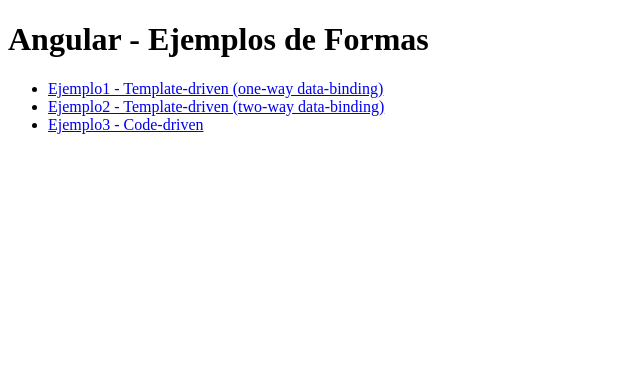
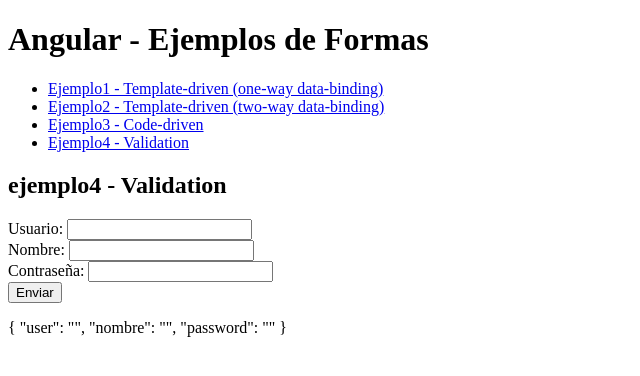
Before and after one commit to jsolisu/ng-formas, an Angular app: page /ej4 in a window 1280 px wide. Before the commit this address led to /. Shown: the top 376 px of the page, without its empty margins (0-640 px from the left). Built offline with nearby package versions, Linux system fonts and the light colour scheme.

Commit message:
Ejemplo 4 - Validation

```diff
--- a/src/app/app.component.ts
+++ b/src/app/app.component.ts
@@ -20,6 +20,10 @@
         <a [routerLink]="['/ej3']"
            routerLinkActive="router-link-active">Ejemplo3 - Code-driven</a>
       </li>
+      <li>
+        <a [routerLink]="['/ej4']"
+           routerLinkActive="router-link-active">Ejemplo4 - Validation</a>
+      </li>
     </ul>
     <router-outlet />
   `,
--- a/src/app/app.routes.ts
+++ b/src/app/app.routes.ts
@@ -2,9 +2,11 @@
 import { Ejemplo1Component } from './ejemplo1/ejemplo1.component';
 import { Ejemplo2Component } from './ejemplo2/ejemplo2.component';
 import { Ejemplo3Component } from './ejemplo3/ejemplo3.component';
+import { Ejemplo4Component } from './ejemplo4/ejemplo4.component';
 
 export const routes: Routes = [
     { path: 'ej1', component: Ejemplo1Component },
     { path: 'ej2', component: Ejemplo2Component },
-    { path: 'ej3', component: Ejemplo3Component }
+    { path: 'ej3', component: Ejemplo3Component },
+    { path: 'ej4', component: Ejemplo4Component }
 ];
--- /dev/null
+++ b/src/app/ejemplo4/ejemplo4.component.html
@@ -0,0 +1,27 @@
+<h2>ejemplo4 - Validation</h2>
+<!-- Nota: NgForm tiene por selector form, es decir, aunque form es HTML en realidad es Angular.
+     Siempre que se importe FormsModule. -->
+<form (ngSubmit)="submit()" [formGroup]="userForm">
+    <div>
+        <label>Usuario:&nbsp;</label><input name="user" formControlName="user">
+        <div *ngIf="userForm.controls.user.touched && userForm.controls.user.hasError('required')">
+            El usuario es requerido.
+        </div>
+        <div
+            *ngIf="userForm.controls.user.touched && userForm.controls.user.hasError('minlength') || userForm.controls.user.hasError('maxlength')">
+            El usuario debe tener una longitud entre 5 y 32.
+        </div>
+    </div>
+    <div>
+        <label>Nombre:&nbsp;</label><input name="nombre" formControlName="nombre">
+    </div>
+    <div>
+        <label>Contraseña:&nbsp;</label><input name="password" formControlName="password">
+        <div *ngIf="userForm.controls.password.touched && userForm.controls.password.hasError('required')">
+            La contraseña es requerida.
+        </div>
+    </div>
+    <button type="submit">Enviar</button>
+</form>
+
+<p>{{this.userForm.value | json}}</p>
--- /dev/null
+++ b/src/app/ejemplo4/ejemplo4.component.ts
@@ -0,0 +1,32 @@
+import { CommonModule } from '@angular/common';
+import { Component } from '@angular/core';
+import { FormBuilder, FormControl, FormGroup, ReactiveFormsModule, Validators } from '@angular/forms';
+
+@Component({
+  selector: 'app-ejemplo4',
+  standalone: true,
+  imports: [CommonModule, ReactiveFormsModule],
+  templateUrl: './ejemplo4.component.html',
+  styleUrl: './ejemplo4.component.scss'
+})
+export class Ejemplo4Component {
+  userForm: FormGroup<{
+    user: FormControl<string | null>;
+    nombre: FormControl<string | null>;
+    password: FormControl<string | null>;
+  }>;
+
+  constructor(fb: FormBuilder) {
+    this.userForm = fb.group({
+      user: ['', [Validators.required, Validators.minLength(5), Validators.maxLength(32)]],
+      nombre: '',
+      password: fb.control('', Validators.required)
+    });
+  }
+
+  submit(): void {
+    console.log(this.userForm.value);
+    console.log(this.userForm.controls.user.errors);
+    this.userForm.patchValue({ password: '*' });
+  }
+}
```
Also changed, not shown: src/app/ejemplo4/ejemplo4.component.scss (added), 1 other file (tests, documents, lock files or other folders).
